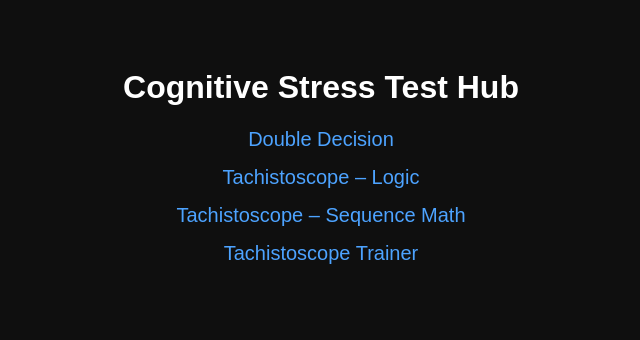
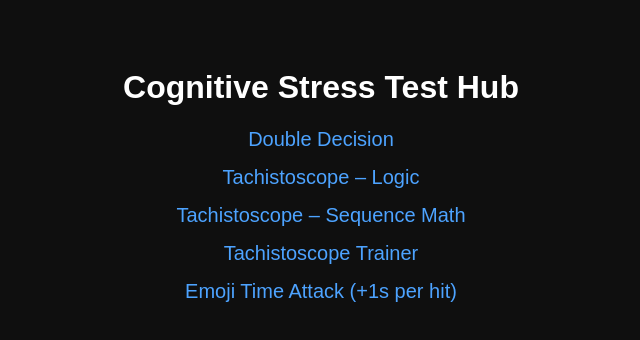
Before and after one commit to Clawsz/cognitive-stress-test, a plain HTML site: page index.html in a window 1280 px wide. Shown: the whole page, without its empty margins (319-959 px from the left). Drawn offline with Linux system fonts and the light colour scheme.

Commit message:
Update index.html

```diff
--- a/index.html
+++ b/index.html
@@ -32,5 +32,8 @@
   <a href="tachistoscope_trainer_wait_time_live_exposure_.html">
     Tachistoscope Trainer
   </a>
+  <a href="emoji_time_attack_plus1s_no_center_click.html">
+  Emoji Time Attack (+1s per hit)
+</a>
 </body>
 </html>
```
